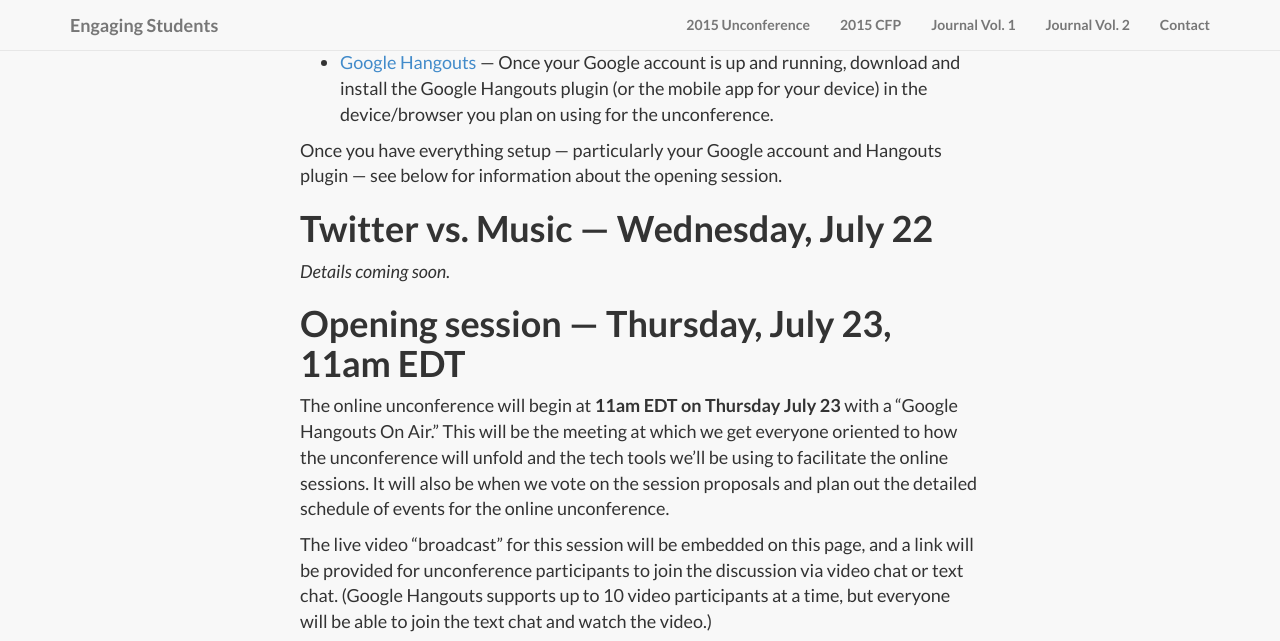
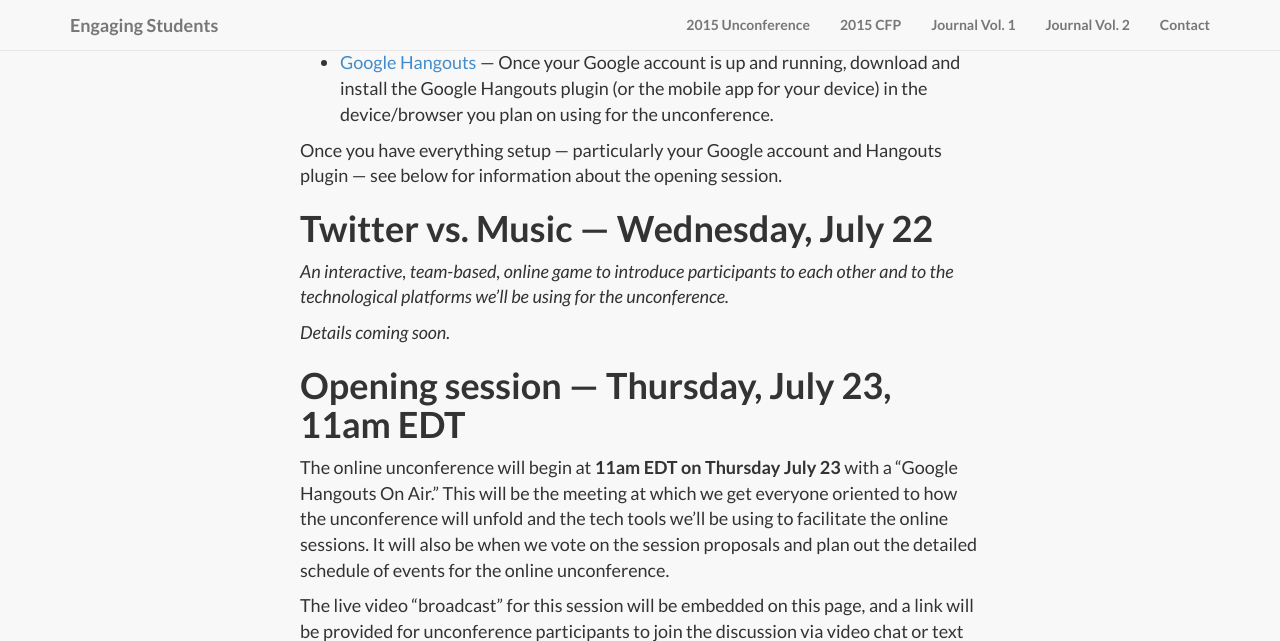
Before and after one commit to flipcamp/flipcamp.github.io, a Jekyll site: the page built from unconference2015.md, in a window 1280 px wide and 900 px high, scrolled down 1630 px, cut to the strip 0-641 px from the top of the window. Built offline with Jekyll 4.4.1, drawn with Linux system fonts in a browser that asks for light colours; nearby versions of some CDN libraries; library files that are not in the unit come from our copies.

```diff
--- a/unconference2015.md
+++ b/unconference2015.md
@@ -20,6 +20,8 @@
 
 # Twitter vs. Music — Wednesday, July 22
 
+*An interactive, team-based, online game to introduce participants to each other and to the technological platforms we'll be using for the unconference.*
+
 *Details coming soon.*
 
 # Opening session — Thursday, July 23, 11am EDT
```
